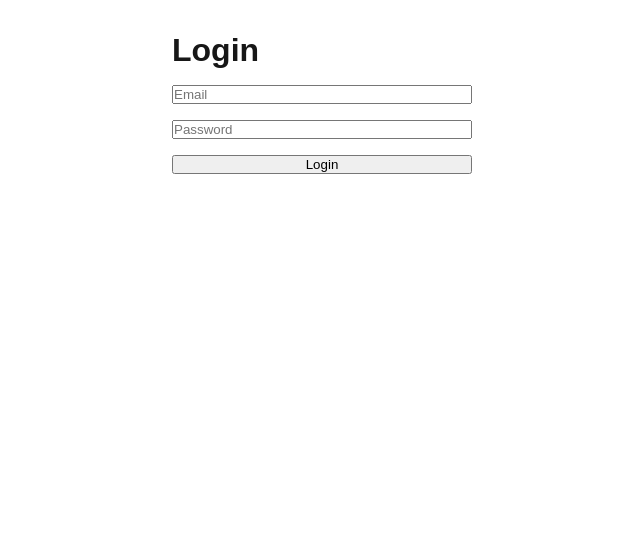
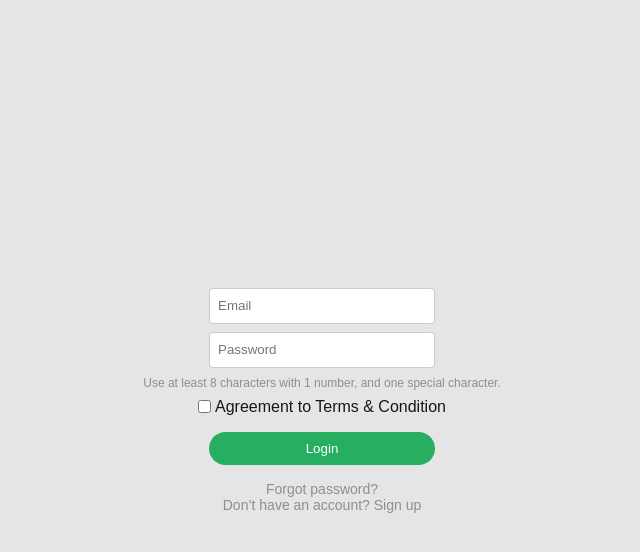
Before and after one commit to mingwangrrc/supabase-testing, a Next.js app: page /login in a window 1280 px wide. Shown: the top 552 px of the page, without its empty margins (318-958 px from the left). Built offline with nearby package versions, Linux system fonts and the light colour scheme.

Commit message:
style: add login page design

```diff
--- /dev/null
+++ b/app/login/login.module.css
@@ -0,0 +1,56 @@
+.container {
+  background: #E5E5E5;
+  min-height: 100vh;
+  display: flex;
+  justify-content: center;
+  align-items: center;
+}
+
+.form {
+  display: flex;
+  flex-direction: column;
+  gap: 8px;
+  align-items: center;
+}
+
+.input {
+  width: 226px;
+  height: 36px;
+  padding: 8px;
+  border: 1px solid #ccc;
+  border-radius: 4px;
+  background: #ffffff;
+}
+
+.note {
+  color: #8E8E93;
+  font-size: 12px;
+}
+
+.checkbox {
+  display: flex;
+  align-items: center;
+  gap: 4px;
+}
+
+.button {
+  width: 226px;
+  height: 33px;
+  margin-top: 8px;
+  border: none;
+  border-radius: 34px;
+  background: #27AE60;
+  color: white;
+  cursor: pointer;
+}
+
+.links {
+  margin-top: 8px;
+  color: #8E8E93;
+  font-size: 14px;
+  text-align: center;
+}
+
+.links a {
+  color: #8E8E93;
+}
--- a/app/login/page.tsx
+++ b/app/login/page.tsx
@@ -3,11 +3,14 @@
 import { useState } from "react";
 import { signIn } from "next-auth/react";
 import { useRouter } from "next/navigation";
+import Link from "next/link";
+import styles from "./login.module.css";
 
 export default function LoginPage() {
   const router = useRouter();
   const [email, setEmail] = useState("");
   const [password, setPassword] = useState("");
+  const [agree, setAgree] = useState(false);
 
   const handleSubmit = async (e: React.FormEvent) => {
     e.preventDefault();
@@ -24,11 +27,45 @@ export default function LoginPage() {
   };
 
   return (
-    <form onSubmit={handleSubmit} style={{ display: "flex", flexDirection: "column", gap: "1rem", maxWidth: 300, margin: "2rem auto" }}>
-      <h1>Login</h1>
-      <input type="email" placeholder="Email" value={email} onChange={(e) => setEmail(e.target.value)} required />
-      <input type="password" placeholder="Password" value={password} onChange={(e) => setPassword(e.target.value)} required />
-      <button type="submit">Login</button>
-    </form>
+    <div className={styles.container}>
+      <form onSubmit={handleSubmit} className={styles.form}>
+        <input
+          className={styles.input}
+          type="email"
+          placeholder="Email"
+          value={email}
+          onChange={(e) => setEmail(e.target.value)}
+          required
+        />
+        <input
+          className={styles.input}
+          type="password"
+          placeholder="Password"
+          value={password}
+          onChange={(e) => setPassword(e.target.value)}
+          required
+        />
+        <div className={styles.note}>
+          Use at least 8 characters with 1 number, and one special character.
+        </div>
+        <label className={styles.checkbox}>
+          <input
+            type="checkbox"
+            checked={agree}
+            onChange={(e) => setAgree(e.target.checked)}
+            required
+          />
+          Agreement to Terms &amp; Condition
+        </label>
+        <button type="submit" className={styles.button}>
+          Login
+        </button>
+        <div className={styles.links}>
+          <Link href="#">Forgot password?</Link>
+          <br />
+          Don’t have an account? <Link href="/signup">Sign up</Link>
+        </div>
+      </form>
+    </div>
   );
 }
```
